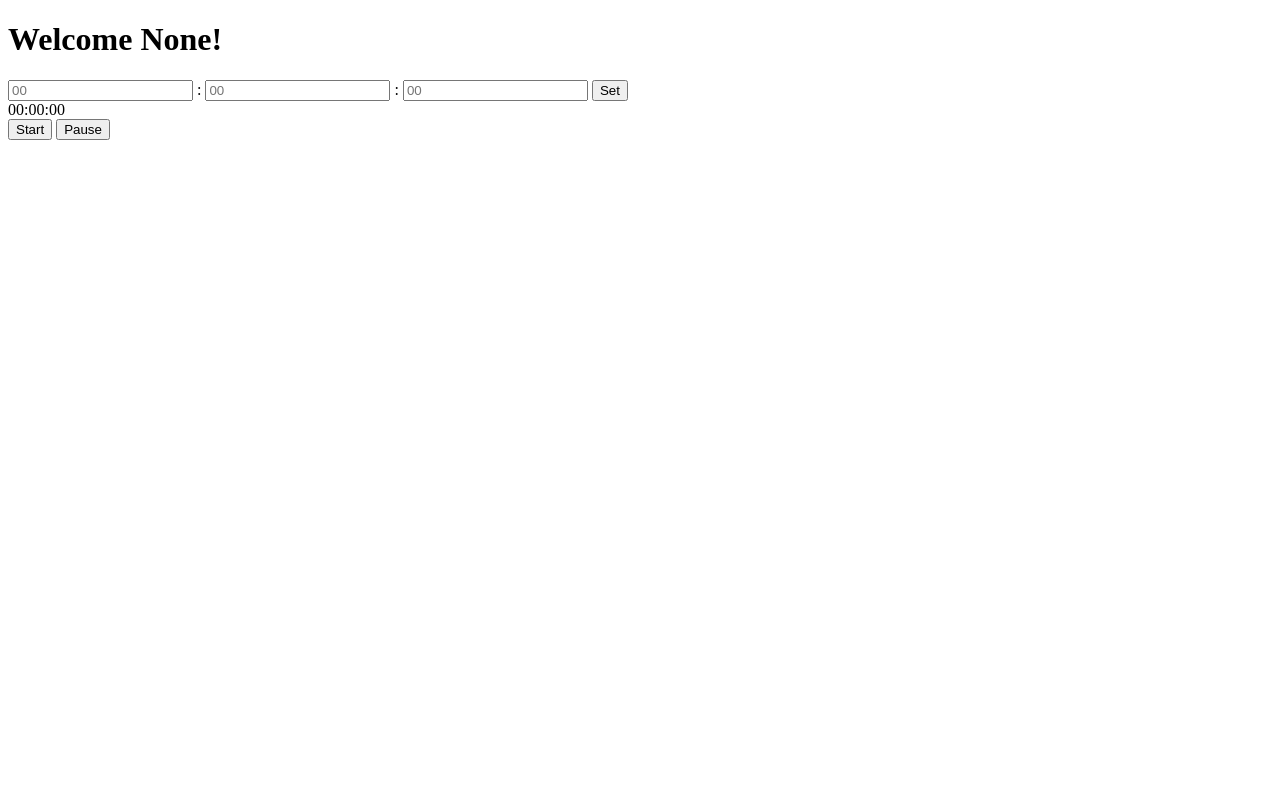
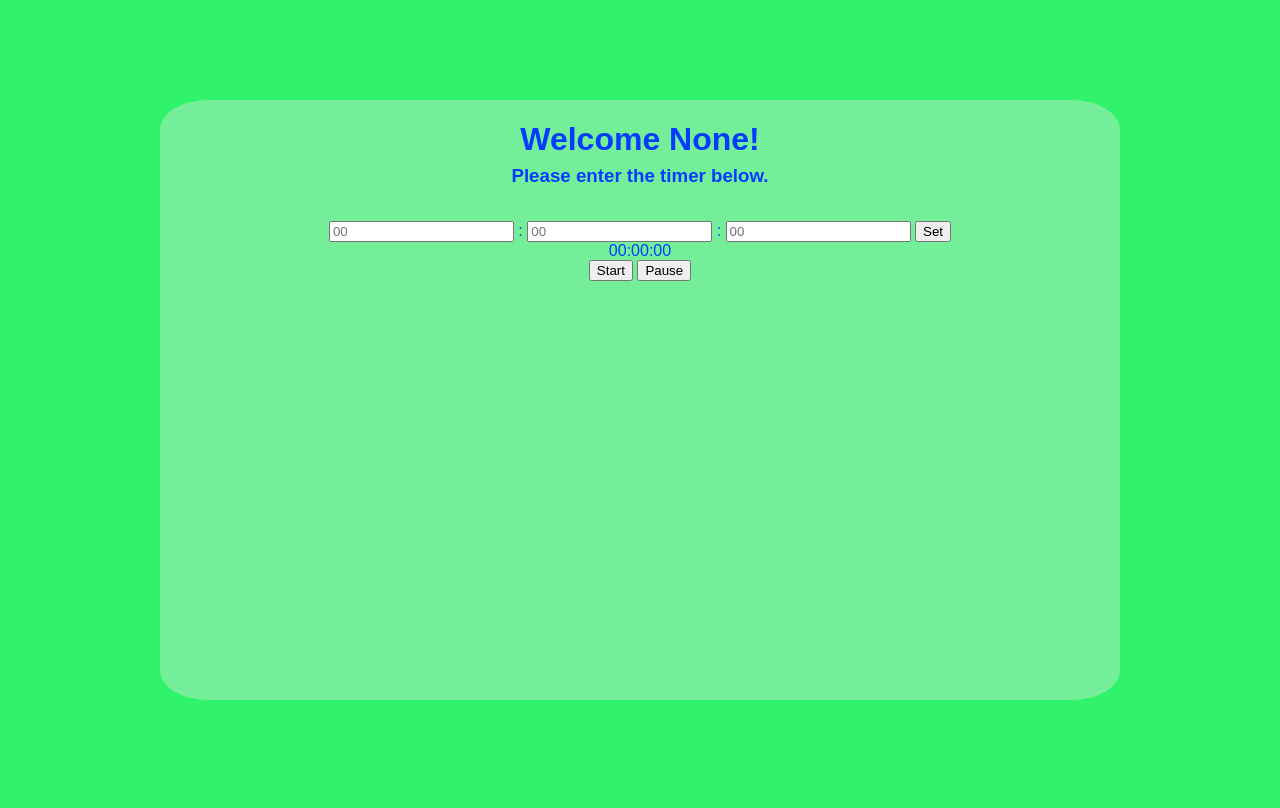
Before and after one commit to davidtso1219/timer_app, a Flask app: page /timer in a window 1280 px wide. Before the commit the page ends 140 px from the top, so only its background shows below. Run offline with Flask 2, Linux system fonts and the light colour scheme.

Commit message:
Added styles to the timer page.

```diff
--- a/app/static/index.css
+++ b/app/static/index.css
@@ -5,7 +5,6 @@ html {
 body {
     height: 100%;
     background-color: rgb(49, 243, 107);
-    justify-content: center;
 }
 
 .center-container {
@@ -16,7 +15,7 @@ body {
     text-align: center;
     font-family: "Arial";
     color: rgb(0, 60, 255);
-    position: absolute;
+    position: relative;
     top: 25%;
     left: 25%;
 }
--- /dev/null
+++ b/app/static/timer.css
@@ -0,0 +1,26 @@
+html {
+    height: 100%;
+}
+
+body {
+    height: 100%;
+    background-color: rgb(49, 243, 107);
+}
+
+.center-container {
+    height: 75%;
+    width: 75%;
+    border-radius: 5%;
+    background-color: rgb(117, 238, 153);
+    position: absolute;
+    top: 12.5%;
+    left: 12.5%;
+    color: rgb(0, 60, 255);
+    text-align: center;
+    font-family: "Arial";
+}
+
+.center-container h3 {
+    position: relative;
+    top: -15px;
+}
--- a/app/templates/timer.html
+++ b/app/templates/timer.html
@@ -5,9 +5,12 @@
     <meta http-equiv="X-UA-Compatible" content="IE=edge">
     <meta name="viewport" content="width=device-width, initial-scale=1.0">
     <title>Timer</title>
+    <link rel="stylesheet" type="text/css" href="../static/timer.css"/>
 </head>
 <body>
+    <div class="center-container">
         <h1>Welcome {{ name }}!</h1>
+        <h3>Please enter the timer below.</h3>
         <form id="timerForm">
             <input type="number" name="hour" placeholder="00" max="23"> :
             <input type="number" name="minute" placeholder="00" max="59"> :
@@ -17,6 +20,7 @@
         <div id="time-display">00:00:00</div>
         <button id="startBtn">Start</button>
         <button id="pauseBtn">Pause</button>
+    </div>
     <script src="../static/timer.js"></script>
 </body>
 </html>
```
Lines whose indentation alone changed are shown as unchanged.
